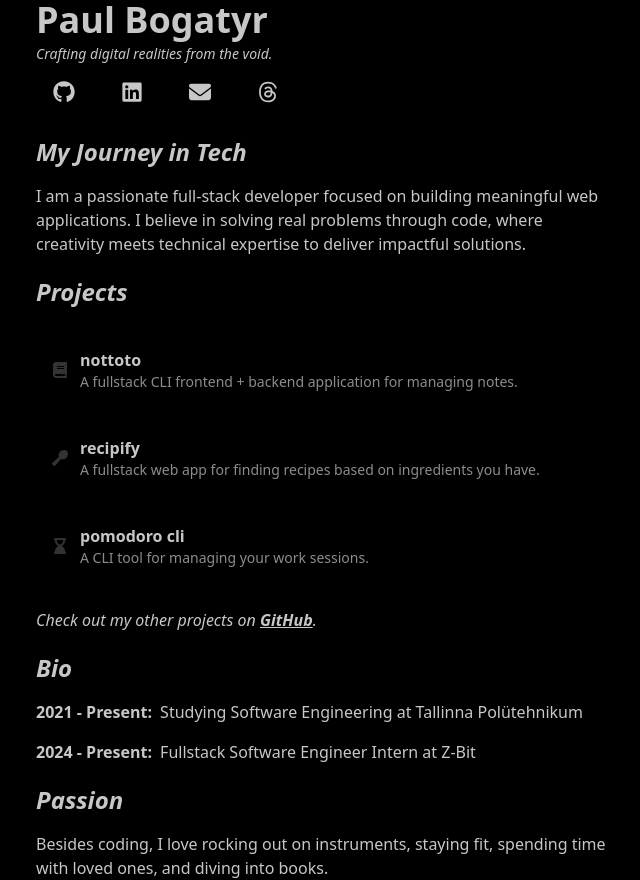
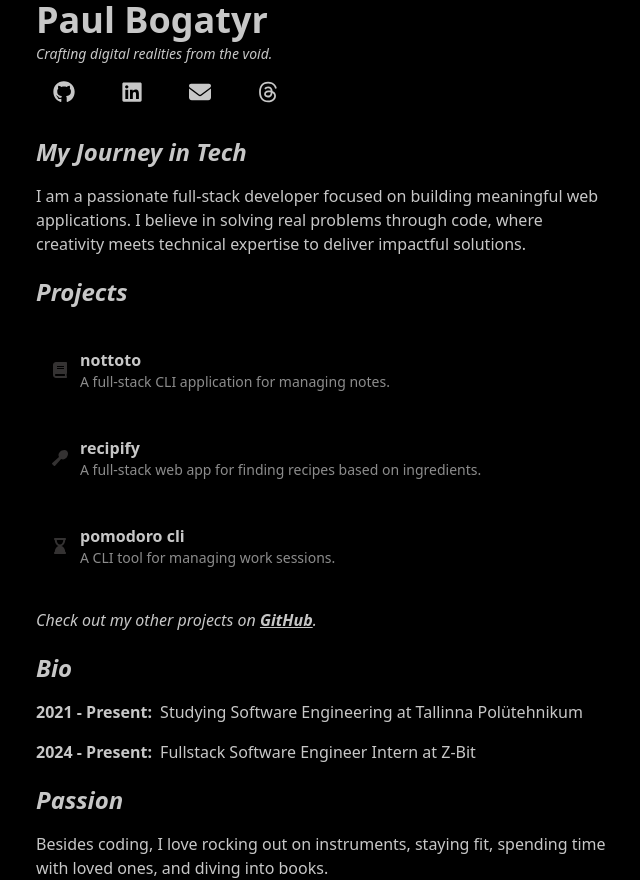
Before and after one commit to paulbgtr/paulbg, a Next.js app: page / in a window 1280 px wide. Shown: the whole page, without its empty margins (316-956 px from the left). Built offline with nearby package versions, Linux system fonts and the light colour scheme.

Commit message:
chore: improve project descriptions

```diff
--- a/src/components/pageRelated/index/Projects/ProjectList.tsx
+++ b/src/components/pageRelated/index/Projects/ProjectList.tsx
@@ -7,8 +7,7 @@ export const ProjectList = () => {
       id: 1,
       icon: <FaBook />,
       title: "nottoto",
-      description:
-        "A fullstack CLI frontend + backend application for managing notes.",
+      description: "A full-stack CLI application for managing notes.",
       link: "https://github.com/paulbgtr/nottoto",
     },
     {
@@ -16,14 +15,14 @@ export const ProjectList = () => {
       icon: <FaUtensilSpoon />,
       title: "recipify",
       description:
-        "A fullstack web app for finding recipes based on ingredients you have.",
+        "A full-stack web app for finding recipes based on ingredients.",
       link: "https://github.com/paulbgtr/recipify",
     },
     {
       id: 3,
       icon: <FaHourglassEnd />,
       title: "pomodoro cli",
-      description: "A CLI tool for managing your work sessions.",
+      description: "A CLI tool for managing work sessions.",
       link: "http://github.com/paulbgtr/pomodoro-cli",
     },
   ];
```
